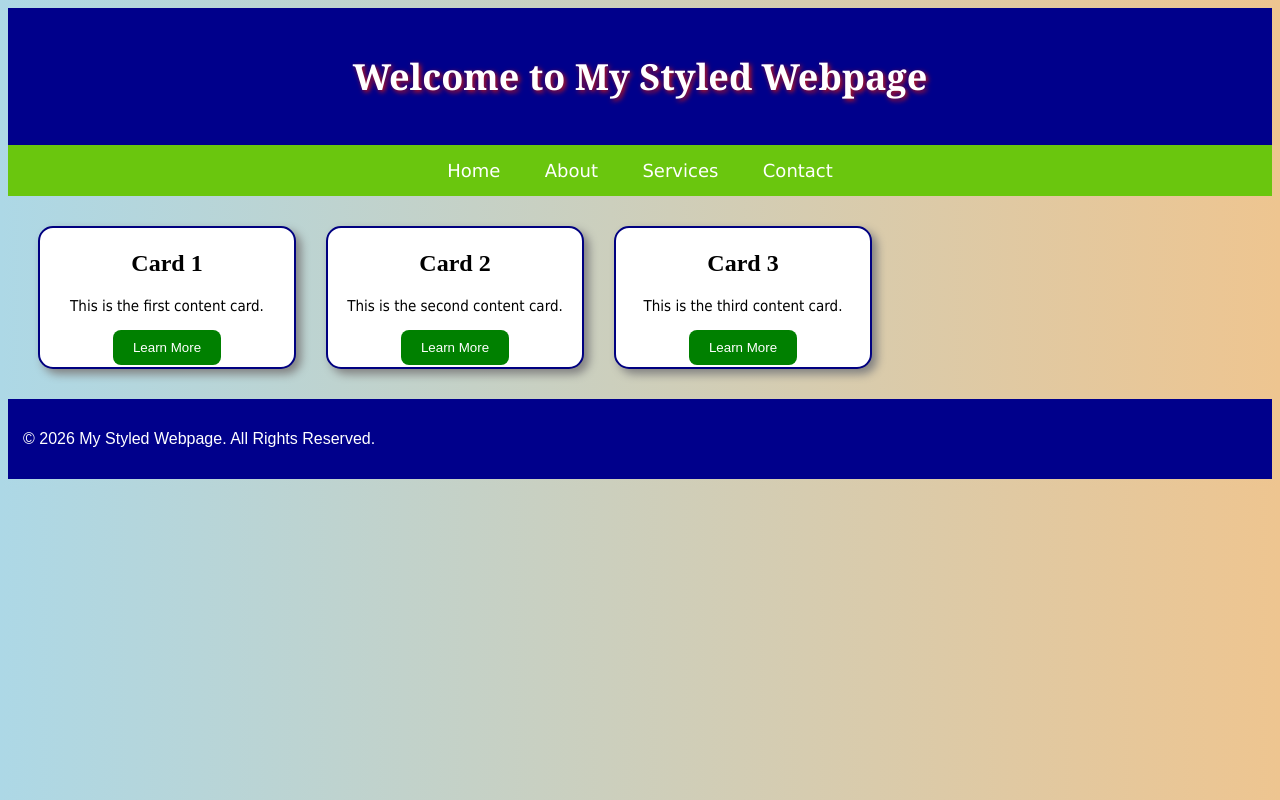
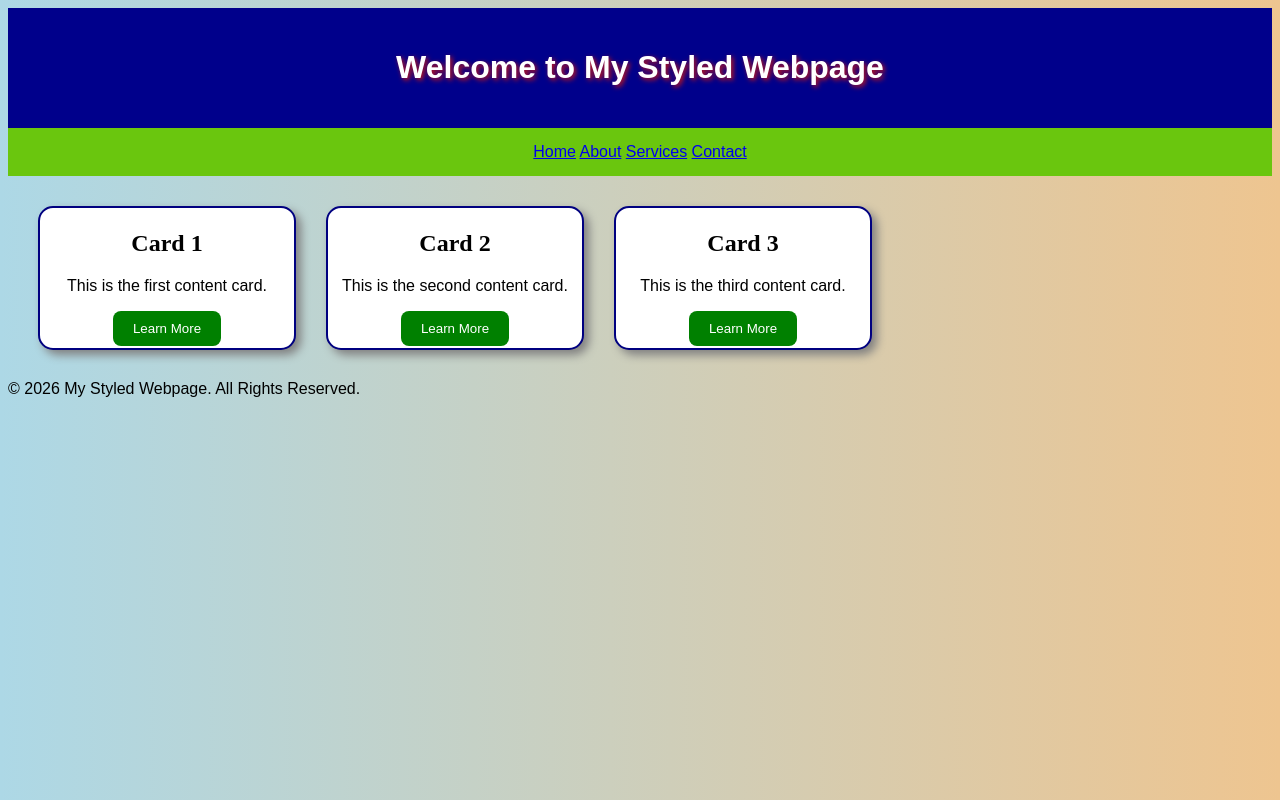
Before and after one commit to pujitharam1487/full-stack, a plain HTML site: page Obs2/task2_partB.html in a window 1280 px wide. Drawn offline with Linux system fonts and the light colour scheme.

Commit message:
Remove unused CSS styles from style.css
Removed styles for header, navigation links, card paragraph, and footer.

```diff
--- a/Obs2/style.css
+++ b/Obs2/style.css
@@ -10,21 +10,10 @@ header {
     padding: 20px;
     text-shadow: 2px 2px 5px rgb(201, 22, 22);
 }
-header h1 {
-    font-family: Georgia, serif;
-    font-size: 36px;
-}
 nav {
     background-color: rgb(106, 198, 14);
     padding: 15px;
     text-align: center;
-}
-nav a {
-    color: white;
-    text-decoration: none;
-    margin: 20px;
-    font-size: 18px;
-    font-family: Verdana, sans-serif;
 }
 nav a:hover {
     color: yellow;
@@ -49,10 +38,6 @@ nav a:hover {
     font-family: "Times New Roman", serif;
     font-size: 24px;
 }
-.card p {
-    font-family: Tahoma, sans-serif;
-    font-size: 15px;
-}
 button:hover {
     background-color: orange;
 }
@@ -64,10 +49,3 @@ button {
     border-radius: 8px;
     cursor: pointer;
 }
-footer {
-    background-color: darkblue;
-    color: white;
-    text-align:left;
-    padding: 15px;
-    margin-top: 2px;
-}
```
